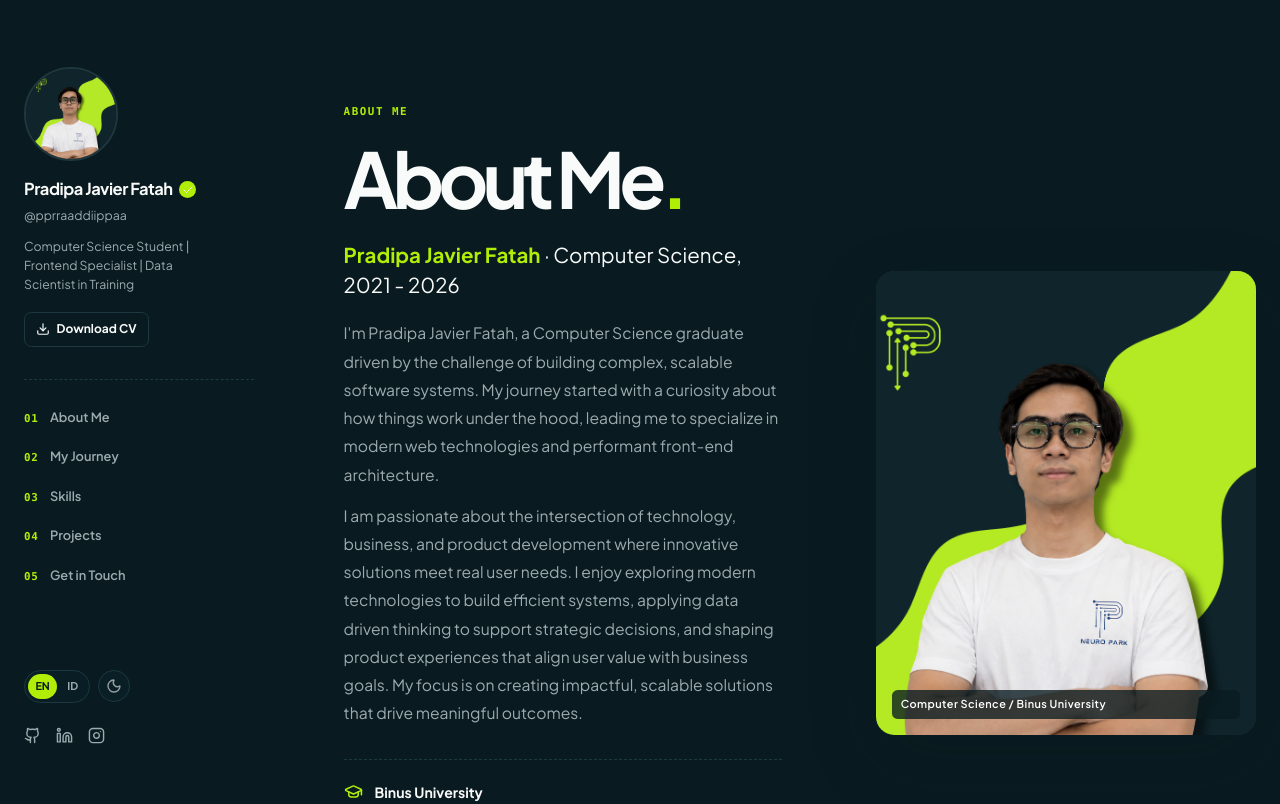
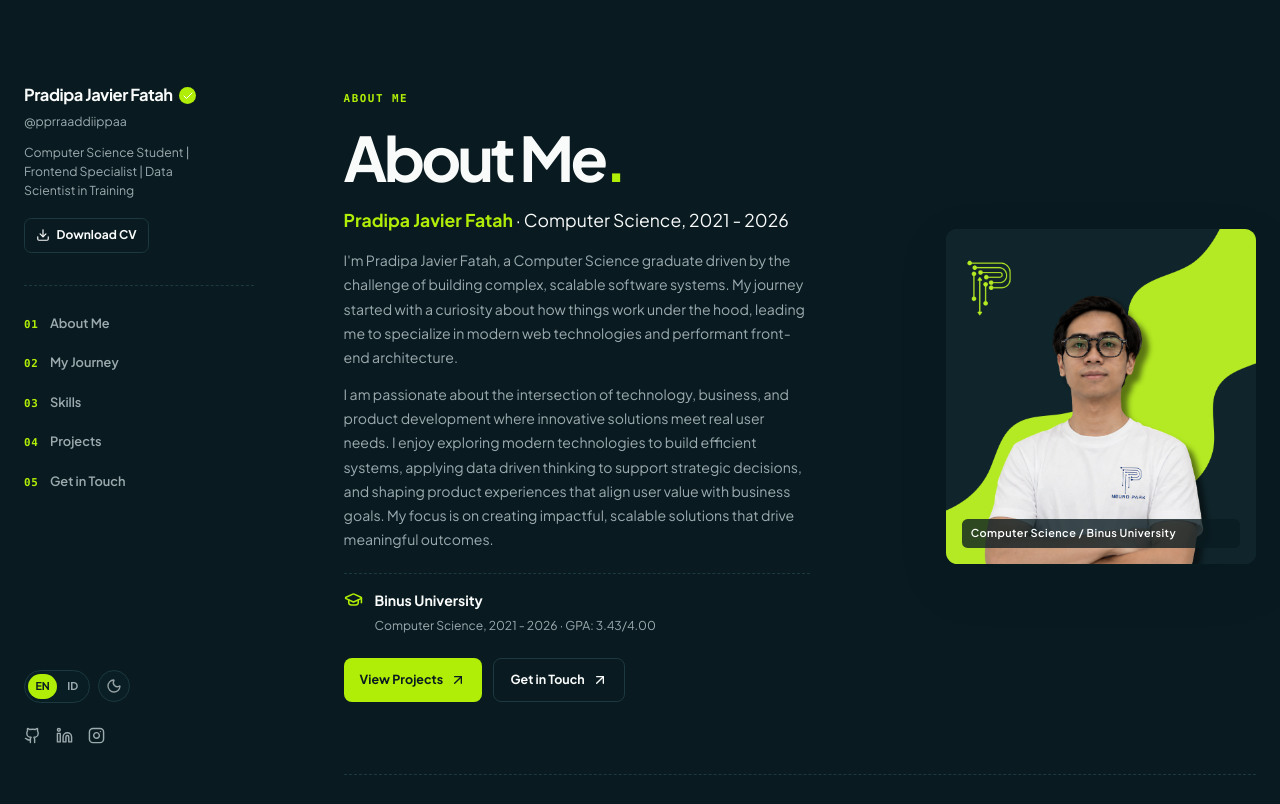
Before and after one commit to PradipaJavierFatah/PradipaPortofolioNextJs, a Next.js app: page / in a window 1280 px wide. Shown: the top 804 px of the page. Built offline with nearby package versions, Linux system fonts and the light colour scheme.

Commit message:
feat: refine profile scale and nav hover motion

```diff
--- a/src/app/globals.css
+++ b/src/app/globals.css
@@ -105,21 +105,6 @@
     align-items: flex-start;
   }
 
-  .rail-avatar {
-    width: 94px;
-    height: 94px;
-    border-radius: 999px;
-    object-fit: cover;
-    filter: saturate(0.84);
-    border: 2px solid hsl(var(--border));
-    transition: transform 220ms ease, filter 220ms ease;
-  }
-
-  .rail-avatar:hover {
-    transform: scale(1.04);
-    filter: saturate(1);
-  }
-
   .rail-name-row {
     display: flex;
     align-items: center;
@@ -201,17 +186,64 @@
   }
 
   .rail-nav a {
+    position: relative;
     display: flex;
     align-items: baseline;
     gap: 0.72rem;
+    width: fit-content;
     padding: 0.56rem 0;
     color: hsl(var(--muted-foreground));
     font-size: 0.8rem;
     font-weight: 600;
-    transition: color 180ms ease, transform 180ms ease;
+    transition: color 220ms ease, transform 320ms cubic-bezier(0.16, 1, 0.3, 1);
+  }
+
+  .rail-nav a::before {
+    content: "";
+    position: absolute;
+    left: -0.65rem;
+    top: 50%;
+    width: 0.28rem;
+    height: 0.28rem;
+    border: 1px solid hsl(var(--primary));
+    border-radius: 50%;
+    opacity: 0;
+    transform: translateY(-50%) scale(0.25);
+    transition: opacity 220ms ease, transform 320ms cubic-bezier(0.16, 1, 0.3, 1);
+  }
+
+  .rail-nav a::after {
+    content: "";
+    position: absolute;
+    right: 0;
+    bottom: 0.22rem;
+    left: 0;
+    border-top: 1px dashed hsl(var(--primary) / 0.72);
+    opacity: 0;
+    transform: scaleX(0);
+    transform-origin: left;
+    transition: opacity 220ms ease, transform 320ms cubic-bezier(0.16, 1, 0.3, 1);
   }
 
   .rail-nav a:hover {
+    transform: translateX(5px);
+  }
+
+  .rail-nav a:hover::before {
+    opacity: 1;
+    transform: translateY(-50%) scale(1);
+  }
+
+  .rail-nav a:hover::after {
+    opacity: 1;
+    transform: scaleX(1);
+  }
+
+  .rail-nav a > span:last-child {
+    transition: transform 320ms cubic-bezier(0.16, 1, 0.3, 1);
+  }
+
+  .rail-nav a:hover > span:last-child {
     transform: translateX(3px);
   }
 
@@ -222,6 +254,17 @@
     font-family: ui-monospace, SFMono-Regular, Menlo, monospace;
     font-size: 0.68rem;
     letter-spacing: 0.06em;
+  }
+
+  .rail-nav-index {
+    display: inline-block;
+    transform-origin: left center;
+    transition: color 220ms ease, transform 320ms cubic-bezier(0.16, 1, 0.3, 1);
+  }
+
+  .rail-nav a:hover .rail-nav-index {
+    color: hsl(var(--foreground));
+    transform: translateX(2px) rotate(-8deg);
   }
 
   .rail-controls {
@@ -285,11 +328,11 @@
 
   .portfolio-intro {
     display: grid;
-    grid-template-columns: minmax(0, 1.05fr) minmax(250px, 0.95fr);
+    grid-template-columns: minmax(0, 1.1fr) minmax(240px, 0.9fr);
     align-items: center;
-    gap: clamp(2rem, 6vw, 6rem);
-    min-height: 630px;
-    padding: 4.5rem 0 5.5rem;
+    gap: clamp(2rem, 5vw, 4.5rem);
+    min-height: 550px;
+    padding: 3.7rem 0 4.5rem;
     scroll-margin-top: 1.5rem;
   }
 
@@ -304,11 +347,11 @@
   }
 
   .intro-copy h1 {
-    max-width: 650px;
+    max-width: 580px;
     margin: 0;
-    font-size: clamp(2.8rem, 6vw, 5.8rem);
-    line-height: 0.98;
-    letter-spacing: -0.075em;
+    font-size: clamp(2.35rem, 4.8vw, 4.6rem);
+    line-height: 1;
+    letter-spacing: -0.06em;
     font-weight: 700;
   }
 
@@ -317,9 +360,9 @@
   }
 
   .intro-role {
-    margin: 1.55rem 0 0;
+    margin: 1.15rem 0 0;
     color: hsl(var(--foreground));
-    font-size: clamp(1rem, 1.8vw, 1.28rem);
+    font-size: clamp(0.92rem, 1.4vw, 1.1rem);
     line-height: 1.5;
   }
 
@@ -329,11 +372,11 @@
   }
 
   .intro-description {
-    max-width: 540px;
-    margin: 1.15rem 0 0;
+    max-width: 520px;
+    margin: 0.95rem 0 0;
     color: hsl(var(--muted-foreground));
-    font-size: 0.98rem;
-    line-height: 1.8;
+    font-size: 0.88rem;
+    line-height: 1.72;
   }
 
   .intro-description-secondary {
@@ -344,7 +387,7 @@
     display: flex;
     flex-wrap: wrap;
     gap: 0.7rem;
-    margin-top: 2rem;
+    margin-top: 1.5rem;
   }
 
   .button-primary,
@@ -384,13 +427,13 @@
 
   .intro-portrait-wrap {
     position: relative;
-    width: min(100%, 380px);
-    aspect-ratio: 0.82;
+    width: min(100%, 310px);
+    aspect-ratio: 1 / 1.08;
     justify-self: end;
     overflow: hidden;
-    border-radius: 1.15rem;
+    border-radius: 0.72rem;
     background: hsl(var(--muted));
-    box-shadow: 0 24px 70px hsl(193 58% 8% / 0.18);
+    box-shadow: 0 18px 48px hsl(193 58% 8% / 0.16);
   }
 
   .intro-portrait-wrap::after {
@@ -493,6 +536,11 @@
     padding-top: 1.35rem;
     border-top: 1px dashed hsl(var(--border));
     color: hsl(var(--primary));
+  }
+
+  .intro-education {
+    margin-top: 1.35rem;
+    padding-top: 1rem;
   }
 
   .education-line div {
@@ -839,16 +887,9 @@
   }
 
   .rail-profile {
-    display: grid;
-    grid-template-columns: 58px minmax(0, 1fr);
-    column-gap: 0.8rem;
-    align-items: center;
-  }
-
-  .rail-avatar {
-    grid-row: span 3;
-    width: 58px;
-    height: 58px;
+    display: flex;
+    flex-direction: column;
+    align-items: flex-start;
   }
 
   .rail-name-row {
@@ -856,7 +897,6 @@
   }
 
   .rail-role {
-    grid-column: 2;
     margin-top: 0.25rem;
   }
 
@@ -899,14 +939,14 @@
   .portfolio-intro {
     min-height: auto;
     grid-template-columns: 1fr;
-    gap: 2.4rem;
-    padding: 5rem 0 4rem;
+    gap: 2rem;
+    padding: 4rem 0 3.5rem;
   }
 
   .intro-portrait-wrap {
-    width: min(100%, 420px);
+    width: min(100%, 320px);
     justify-self: start;
-    aspect-ratio: 1.05;
+    aspect-ratio: 1 / 1.08;
   }
 
   .portfolio-section {
@@ -946,7 +986,7 @@
   }
 
   .intro-copy h1 {
-    font-size: clamp(2.7rem, 14vw, 4.3rem);
+    font-size: clamp(2.35rem, 11vw, 3.6rem);
   }
 
   .intro-description,
--- a/src/components/pages/portfolio-home.tsx
+++ b/src/components/pages/portfolio-home.tsx
@@ -89,14 +89,6 @@ export function PortfolioHome() {
 
                 <aside className={`portfolio-rail ${menuOpen ? "is-open" : ""}`}>
                     <div className="rail-profile">
-                        <Image
-                            src="/images/profileDipa1.jpg"
-                            alt="Pradipa Javier Fatah"
-                            width={112}
-                            height={112}
-                            className="rail-avatar"
-                            priority
-                        />
                         <div className="rail-name-row">
                             <Link href="#top" className="rail-name" onClick={() => setMenuOpen(false)}>
                                 {SITE_CONFIG.name}
```
